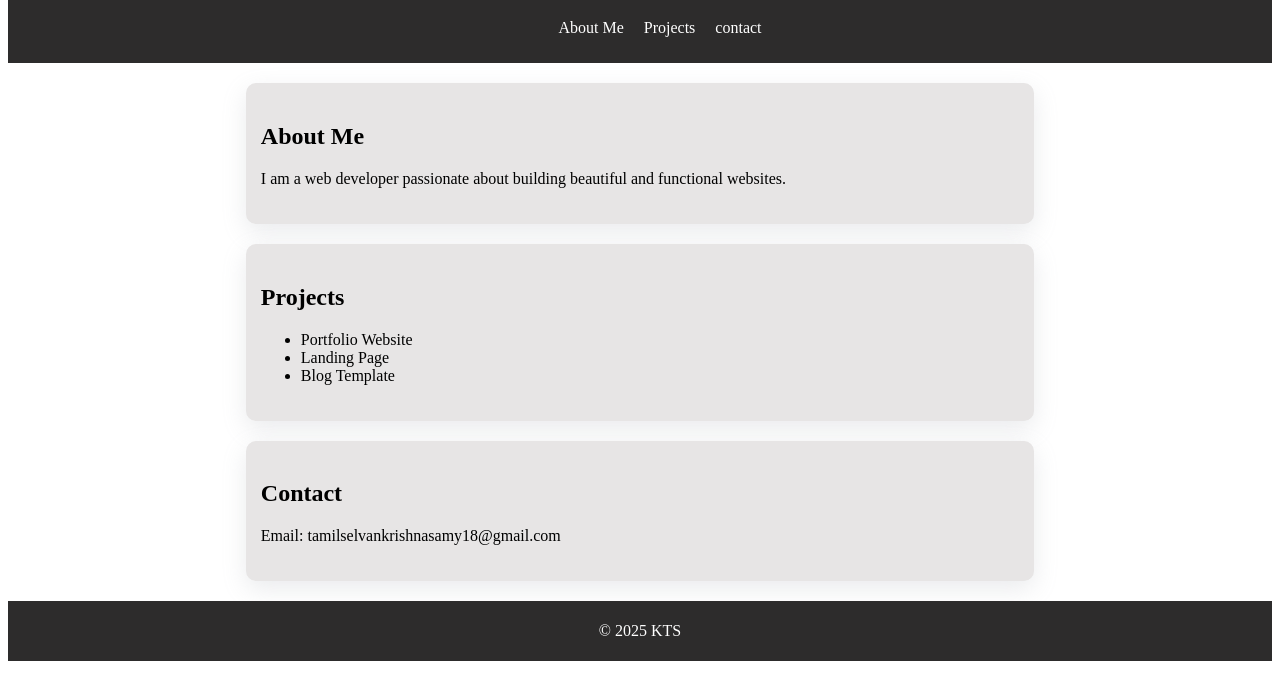
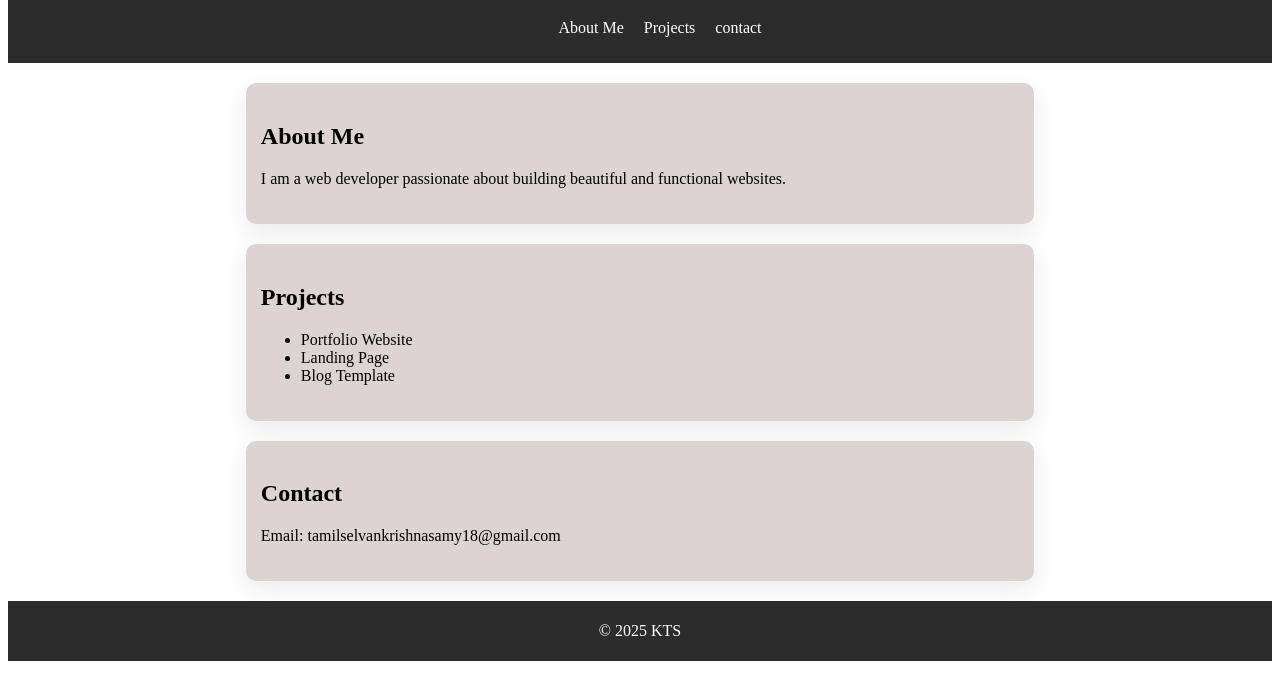
Before and after one commit to Tamilselvan1812/portfolio, a plain HTML site: page index.html in a window 1280 px wide. Shown: the part 79-778 px from the top of the page. Drawn offline with Linux system fonts and the light colour scheme.

Commit message:
changed color

```diff
--- a/style.css
+++ b/style.css
@@ -18,7 +18,7 @@ header ol li a{
 }
 
 section{
-    background-color: rgb(231, 229, 229);
+    background-color: rgb(220, 211, 211);
     width: 60%;
     margin: auto;
     padding: 20px 15px;
@@ -26,6 +26,7 @@ section{
    margin-top: 20px;
    border-radius: 10px;
    box-shadow: rgba(149, 157, 165, 0.2) 0px 8px 24px;
+
 }
 
 footer{
```
